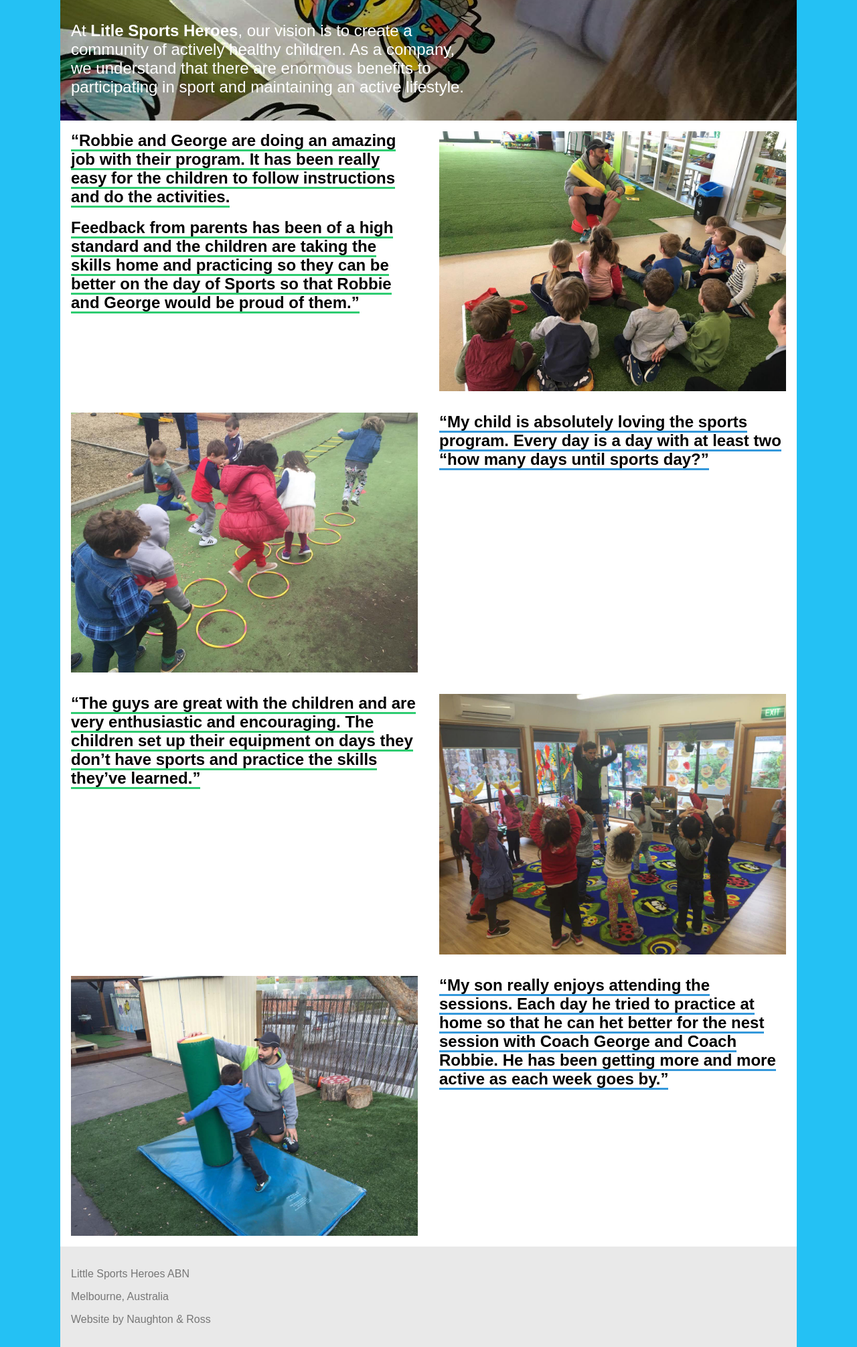
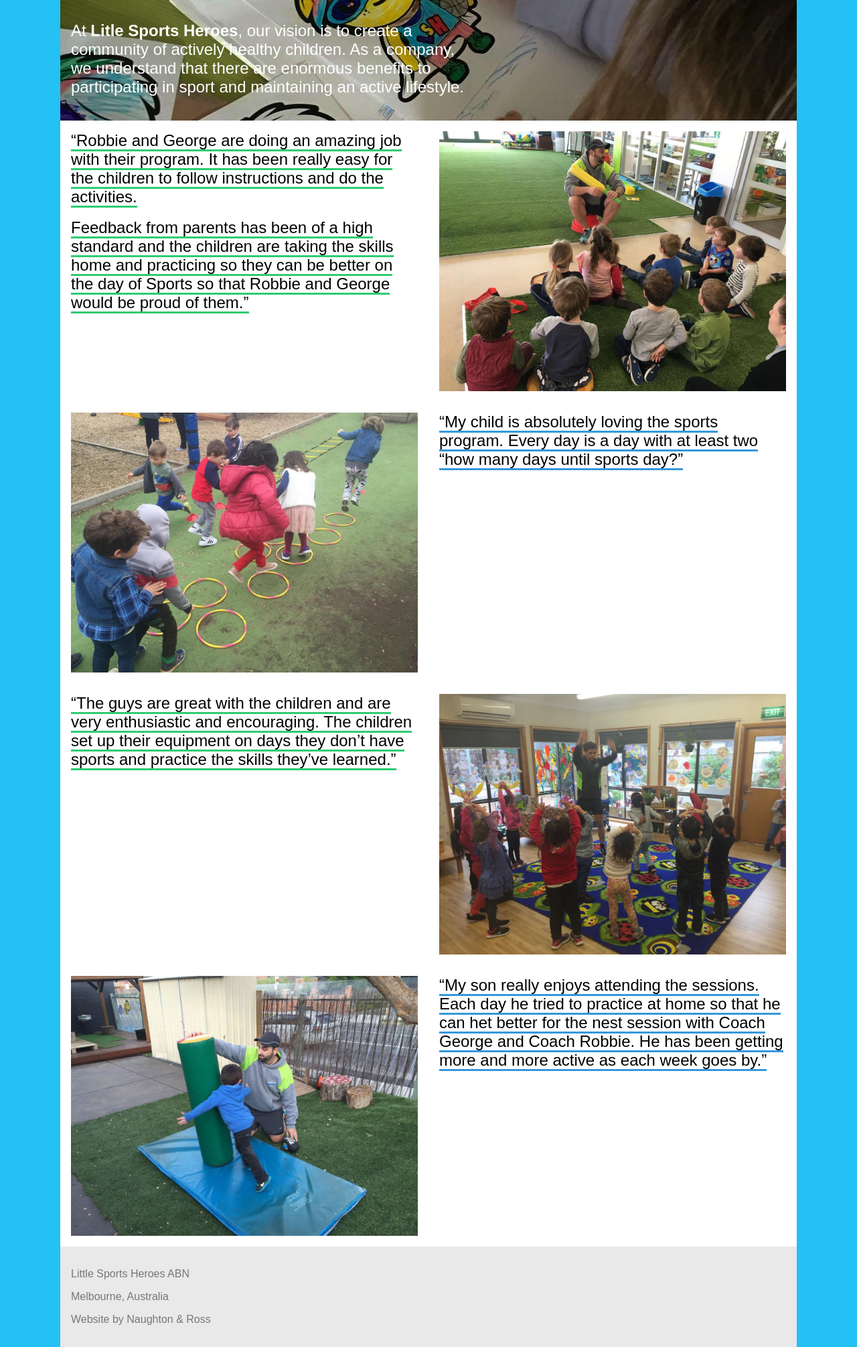
Before and after one commit to naughton-and-ross/little-sports-heroes, a PHP site: page /about in a window 1280 px wide. Shown: the part 321-2332 px from the top of the page at 67% size. Run offline with PHP 8.4, Linux system fonts and the light colour scheme; some libraries are stand-ins or nearby versions.

Commit message:
ui tweaks

```diff
--- a/about/index.php
+++ b/about/index.php
@@ -23,7 +23,7 @@
                 </div>
             </div>
             <div class="pure-g">
-                <div class="pure-u-1 pure-u-md-1-2 function_item odd">
+                <div class="pure-u-1 pure-u-md-1-2 testimonial odd">
                     <div class="l-box">
                         <h2>“Robbie and George are doing an amazing job with their program. It has been really easy for the children to follow instructions and do the activities.</h2><br /><br />
                         <h2>Feedback from parents has been of a high standard and the children are taking the skills home and practicing so they can be better on the day of Sports so that Robbie and George would be proud of them.”</h2>
@@ -34,32 +34,32 @@
                         <img class="pure-img" src="/assets/img/candid/IMG_0002.jpg" />
                     </div>
                 </div>
-                <div class="pure-u-1 pure-u-md-1-2 function_item odd">
+                <div class="pure-u-1 pure-u-md-1-2 testimonial odd">
                     <div class="l-box">
                         <img class="pure-img" src="/assets/img/candid/IMG_0005.jpg" />
                     </div>
                 </div>
-                <div class="pure-u-1 pure-u-md-1-2 function_item even">
+                <div class="pure-u-1 pure-u-md-1-2 testimonial even">
                     <div class="l-box">
                         <h2>“My child is absolutely loving the sports program. Every day is a day with at least two “how many days until sports day?”</h2>
                     </div>
                 </div>
-                <div class="pure-u-1 pure-u-md-1-2 function_item odd">
+                <div class="pure-u-1 pure-u-md-1-2 testimonial odd">
                     <div class="l-box">
                         <h2>“The guys are great with the children and are very enthusiastic and encouraging. The children set up their equipment on days they don’t have sports and practice the skills they’ve learned.”</h2>
                     </div>
                 </div>
-                <div class="pure-u-1 pure-u-md-1-2 function_item even">
+                <div class="pure-u-1 pure-u-md-1-2 testimonial even">
                     <div class="l-box">
                         <img class="pure-img" src="/assets/img/candid/IMG_0010.jpg" />
                     </div>
                 </div>
-                <div class="pure-u-1 pure-u-md-1-2 function_item odd">
+                <div class="pure-u-1 pure-u-md-1-2 testimonial odd">
                     <div class="l-box">
                     	<img class="pure-img" src="/assets/img/candid/IMG_0017.jpg" />
                     </div>
                 </div>
-                <div class="pure-u-1 pure-u-md-1-2 function_item even">
+                <div class="pure-u-1 pure-u-md-1-2 testimonial even">
                     <div class="l-box">
                         <h2>“My son really enjoys attending the sessions. Each day he tried to practice at home so that he can het better for the nest session with Coach George and Coach Robbie. He has been getting more and more active as each week goes by.”</h2>
                     </div>
--- a/assets/css/global.css
+++ b/assets/css/global.css
@@ -161,13 +161,7 @@ a.contact:hover {
     .menu.mobile_only i {
     }
 
-    .intro h1 {
-        font-size: 175%;
-    }
 
-    .intro p {
-        font-size: 130%;
-    }
 
 }
 @media (min-width:774px) {
--- a/assets/css/pages.css
+++ b/assets/css/pages.css
@@ -84,6 +84,20 @@ form {
     border-bottom-color: #2ecc71;
 }
 
+.testimonial h2 {
+    font-weight: 300;
+    display: inline;
+    border-bottom: 3px solid;
+}
+
+.testimonial.even h2 {
+    border-bottom-color: #3498db;
+}
+
+.testimonial.odd h2 {
+    border-bottom-color: #2ecc71;
+}
+
 @media (min-width:320px) and (max-width:774px) {
     .banner h1 {
         margin: 0;
```
